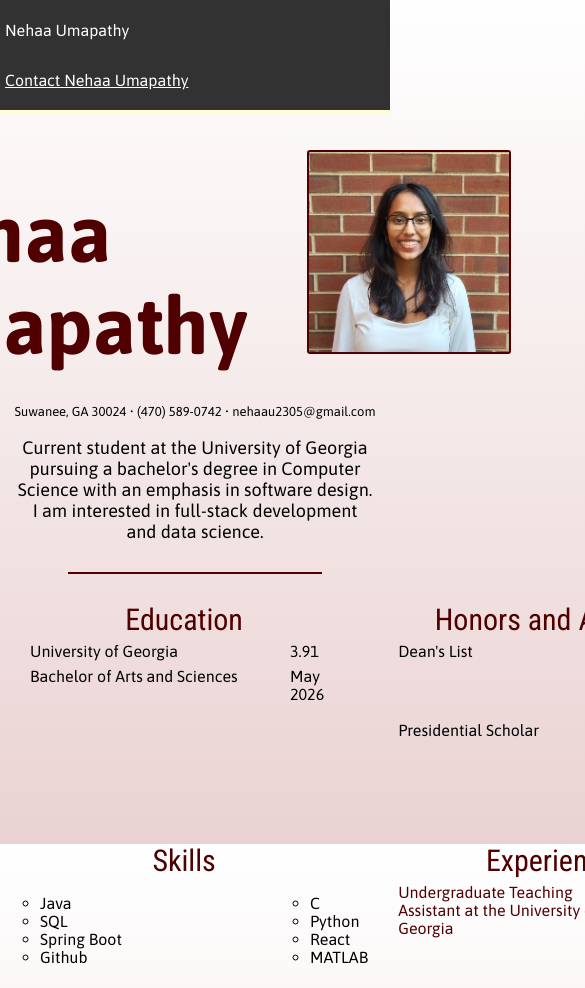
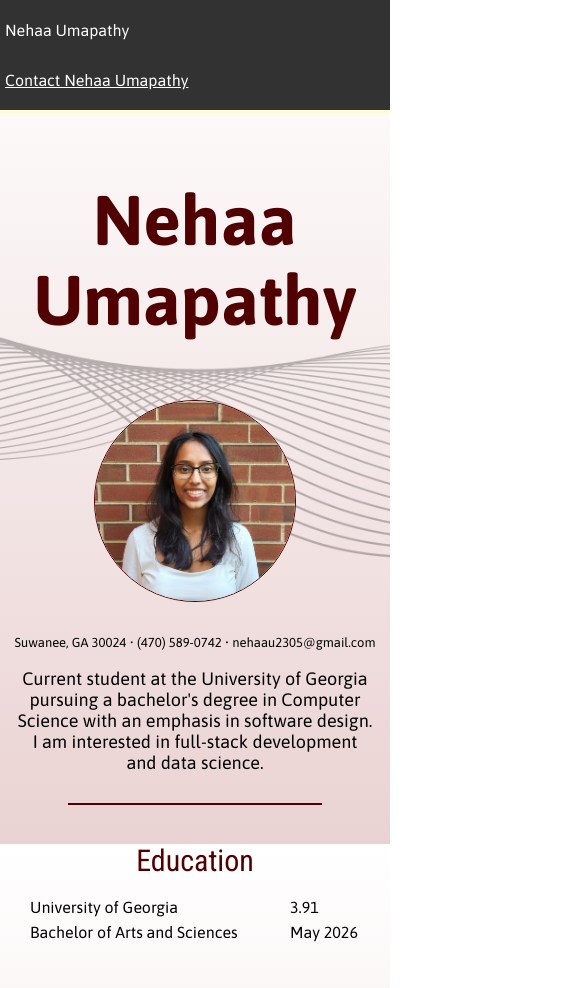
Before and after one commit to nehaau2305/cv, a website: page index.html in a window 390 px wide. Shown: the top 988 px of the page, 585 px wide, since content can reach past the window. Drawn offline with Linux system fonts and the light colour scheme.

Commit message:
stylistic changes

```diff
--- a/css/style.css
+++ b/css/style.css
@@ -33,6 +33,25 @@ footer {
 
 
 /*********** Splash Page ************************/
+.splash {
+  position: relative;
+}
+
+.splash::before {
+  content: "";
+  position: absolute;
+  inset: 0;
+  background: url("../images/bg1.png") no-repeat center center;
+  background-size: cover;
+  opacity: 0.3;
+  z-index: 0;  /*layering */
+}
+
+.splash > * {
+  position: relative;
+  z-index: 1;  /*layering */
+}
+
 header {
   display: flex;
   justify-content: center;
@@ -40,7 +59,6 @@ header {
   padding: 20px;
   gap: 60px;
 }
-
 
 header h1 {
   font-family:"Asap", sans-serif;
@@ -52,8 +70,8 @@ header h1 {
 }
 
 header img {
-  border: 2px solid rgb(80, 0, 0);
-  border-radius: 3px;
+  border: 1px solid rgb(80, 0, 0);
+  border-radius: 50%;
 }
 
 .address {
@@ -97,7 +115,8 @@ section h3 {
   font-style: normal;
   font-size: 30px;
   margin-top: 20px;
-  margin-bottom: 5px;
+  margin-bottom: 10px;
+  padding: 10px;
   color: rgb(80, 0, 0);;
   text-align: center;
 }
@@ -125,12 +144,10 @@ section ul {
 
 section a {
   color: rgb(80, 0, 0);
-  text-decoration: none;
 }
 
 section a:hover {
-  color: rgb(50, 50, 50);
-  text-decoration: underline;
+  color: rgb(255, 110, 110);
 }
 
 /**************   Projects   *****************/
@@ -144,6 +161,12 @@ section a:hover {
 .card img {
   max-width: 100%;
   border-radius: 4px;
+  padding: 15px 15px 15px 15px;
+  transition: transform 0.4s ease;
+}
+
+.card img:hover {
+  transform: scale(1.3);
 }
 
 .card {
@@ -155,6 +178,12 @@ section a:hover {
   font-family:"Asap", sans-serif;
   font-optical-sizing: auto;
   font-style: normal;
+  transition: box-shadow 0.3s ease, border 0.3s ease;
+}
+
+.card:hover {
+  border: 2px solid rgba(80, 0, 0, 0.6);
+  box-shadow: 0 0 15px rgba(80, 0, 0, 0.6);
 }
 
 .card ul {
@@ -175,6 +204,22 @@ section a:hover {
       gap: 40px;
       align-items: center;
       justify-content: center;
+    }
+
+    .sections {
+      grid-template-columns: 1fr;
+      gap: 40px;
+      align-items: center;
+      justify-content: center;
+    }
+
+    header {
+      flex-direction: column;
+    }
+
+    header h1 {
+      font-size: 70px;
+      text-align: center;
     }
 }
 
--- a/index.html
+++ b/index.html
@@ -14,6 +14,7 @@
     <p> Nehaa Umapathy </p>
     <p> <a href="contact.html"> Contact Nehaa Umapathy </a> </p>
  </nav>
+ <div class="splash">
    <header>
       <h1> Nehaa<br>Umapathy </h1>
       <img src="images/headshot.jpg"
@@ -29,6 +30,7 @@
          <br>I am interested in full-stack development and data science. </p>
    </div>
    <hr>
+ </div>
  <div class="sections">
    <section>
       <h3> Education </h3>
@@ -100,8 +102,8 @@
             <li> User enters bill total, number of diner, and desired tip. </li>
          </ul>
       </div>
+   </div>
  </section>
- </div>
  <footer>
    <p> <i class="fa-regular fa-copyright"></i> <a href=contact.html> Nehaa Umapathy </a>
       <a href="https://www.linkedin.com/in/nehaa-umapathy" target="_blank"> <i class="fa-brands fa-linkedin"></i> </a> </p>
```
Also changed, not shown: contact.html (+2 -1 lines), images/bg1.png (added). Lines whose indentation alone changed are shown as unchanged.
